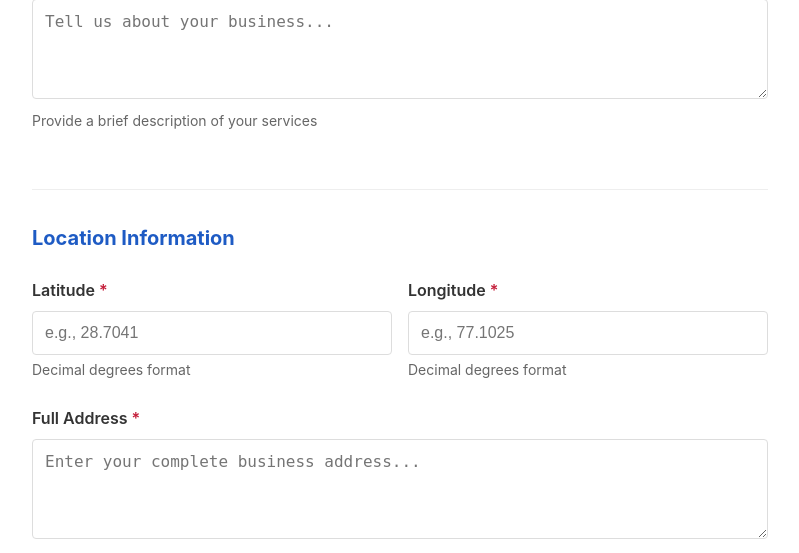
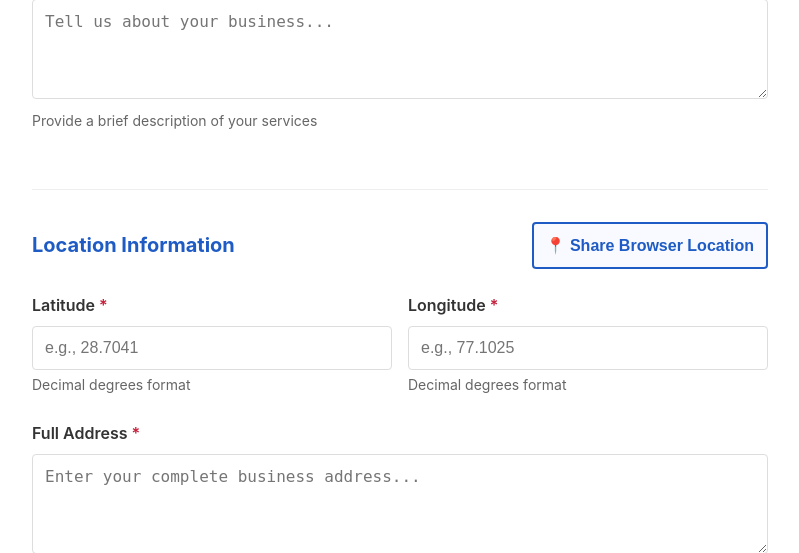
Before and after one commit to 25f1002177/SheSafe, a Flask app: template app/templates/vendor_onboard.html in a window 1280 px wide. Shown: the part 495-1048 px from the top of the page, without its empty margins (240-1039 px from the left). Run offline with Flask 3, Linux system fonts and the light colour scheme; the template is opened without the code that fills it, so the values that code supplies are empty.

Commit message:
automatic location fetching using Nominatim API from OpenStreetMap

```diff
--- a/app/templates/vendor_onboard.html
+++ b/app/templates/vendor_onboard.html
@@ -149,7 +149,38 @@
     .btn:hover {
         transform: translateY(-2px);
     }
+
+    .location-btn {
+        background: #f8faff;
+        color: #1e5bc4;
+        border: 2px solid #1e5bc4;
+        margin-bottom: 1rem;
+        display: flex;
+        align-items: center;
+        justify-content: center;
+        gap: 0.5rem;
+    }
+
+    .location-btn:hover {
+        background: #eef2ff;
+    }
+
+    .location-btn.loading {
+        opacity: 0.7;
+        cursor: not-allowed;
+    }
+
+    #mini-map {
+        height: 200px;
+        width: 100%;
+        border-radius: 8px;
+        margin-top: 1rem;
+        display: none;
+        border: 1px solid #ddd;
+    }
 </style>
+<link rel="stylesheet" href="https://unpkg.com/leaflet@1.9.4/dist/leaflet.css"
+    integrity="sha256-p4NxAoJBhIIN+hmNHrzRCf9tD/miZyoHS5obTRR9BMY=" crossorigin="" />
 {% endblock %}
 
 {% block content %}
@@ -178,7 +209,18 @@
 
         <!-- Location Information -->
         <div class="form-section">
-            <h3>Location Information</h3>
+            <div style="display: flex; justify-content: space-between; align-items: center; margin-bottom: 1.5rem;">
+                <h3 style="margin-bottom: 0;">Location Information</h3>
+                <button type="button" id="share-location-btn" class="btn location-btn"
+                    style="width: auto; margin-bottom: 0;">
+                    📍 Share Browser Location
+                </button>
+            </div>
+
+            <div id="location-status-text" class="help-text"
+                style="margin-bottom: 1rem; color: #1e5bc4; font-weight: 500; display: none;"></div>
+
+            <div id="mini-map"></div>
 
             <div class="form-row">
                 <div class="form-group">
@@ -237,7 +279,93 @@
     </form>
 </div>
 
+<!-- Leaflet JS -->
+<script src="https://unpkg.com/leaflet@1.9.4/dist/leaflet.js"
+    integrity="sha256-20nQCchB9co0qIjJZRGuk2/Z9VM+kNiyxNV1lvTlZBo=" crossorigin=""></script>
+
 <script>
+    // Geolocation and Reverse Geocoding
+    const shareLocationBtn = document.getElementById('share-location-btn');
+    const latInput = document.getElementById('latitude');
+    const lonInput = document.getElementById('longitude');
+    const addressInput = document.getElementById('address');
+    const statusText = document.getElementById('location-status-text');
+    const miniMapDiv = document.getElementById('mini-map');
+    let miniMap;
+    let marker;
+
+    function initMiniMap(lat, lon) {
+        miniMapDiv.style.display = 'block';
+        if (!miniMap) {
+            miniMap = L.map('mini-map').setView([lat, lon], 15);
+            L.tileLayer('https://{s}.tile.openstreetmap.org/{z}/{x}/{y}.png', {
+                attribution: '© OpenStreetMap contributors'
+            }).addTo(miniMap);
+            marker = L.marker([lat, lon]).addTo(miniMap);
+        } else {
+            miniMap.setView([lat, lon], 15);
+            marker.setLatLng([lat, lon]);
+        }
+    }
+
+    shareLocationBtn.addEventListener('click', function () {
+        if (!navigator.geolocation) {
+            alert('Geolocation is not supported by your browser.');
+            return;
+        }
+
+        shareLocationBtn.disabled = true;
+        shareLocationBtn.classList.add('loading');
+        shareLocationBtn.innerText = '⌛ Detecting...';
+        statusText.style.display = 'block';
+        statusText.innerText = 'Requesting browser location...';
+
+        navigator.geolocation.getCurrentPosition(
+            async (position) => {
+                const lat = position.coords.latitude;
+                const lon = position.coords.longitude;
+
+                latInput.value = lat.toFixed(6);
+                lonInput.value = lon.toFixed(6);
+
+                statusText.innerText = 'Location detected! Fetching address...';
+                initMiniMap(lat, lon);
+
+                try {
+                    const response = await fetch(`https://nominatim.openstreetmap.org/reverse?lat=${lat}&lon=${lon}&format=json`);
+                    const data = await response.json();
+                    if (data && data.display_name) {
+                        addressInput.value = data.display_name;
+                        statusText.innerText = 'Location and address updated successfully!';
+                    } else {
+                        statusText.innerText = 'Location detected, but address could not be fetched.';
+                    }
+                } catch (error) {
+                    console.error('Error fetching address:', error);
+                    statusText.innerText = 'Location detected, but address fetch failed.';
+                } finally {
+                    shareLocationBtn.disabled = false;
+                    shareLocationBtn.classList.remove('loading');
+                    shareLocationBtn.innerText = '📍 Update Location';
+                }
+            },
+            (error) => {
+                console.error('Geolocation error:', error);
+                let msg = 'Failed to get location.';
+                if (error.code === 1) msg = 'Location permission denied.';
+                else if (error.code === 2) msg = 'Location unavailable.';
+                else if (error.code === 3) msg = 'Location request timed out.';
+
+                statusText.innerText = msg;
+                statusText.style.color = '#c41e3a';
+                shareLocationBtn.disabled = false;
+                shareLocationBtn.classList.remove('loading');
+                shareLocationBtn.innerText = '📍 Share Browser Location';
+            },
+            { enableHighAccuracy: true, timeout: 10000 }
+        );
+    });
+
     // Toggle staff timing fields based on has_female_staff checkbox
     const hasFemaleStaffCheckbox = document.getElementById('has_female_staff');
     const staffTimingFields = document.getElementById('staff-timing-fields');
```
